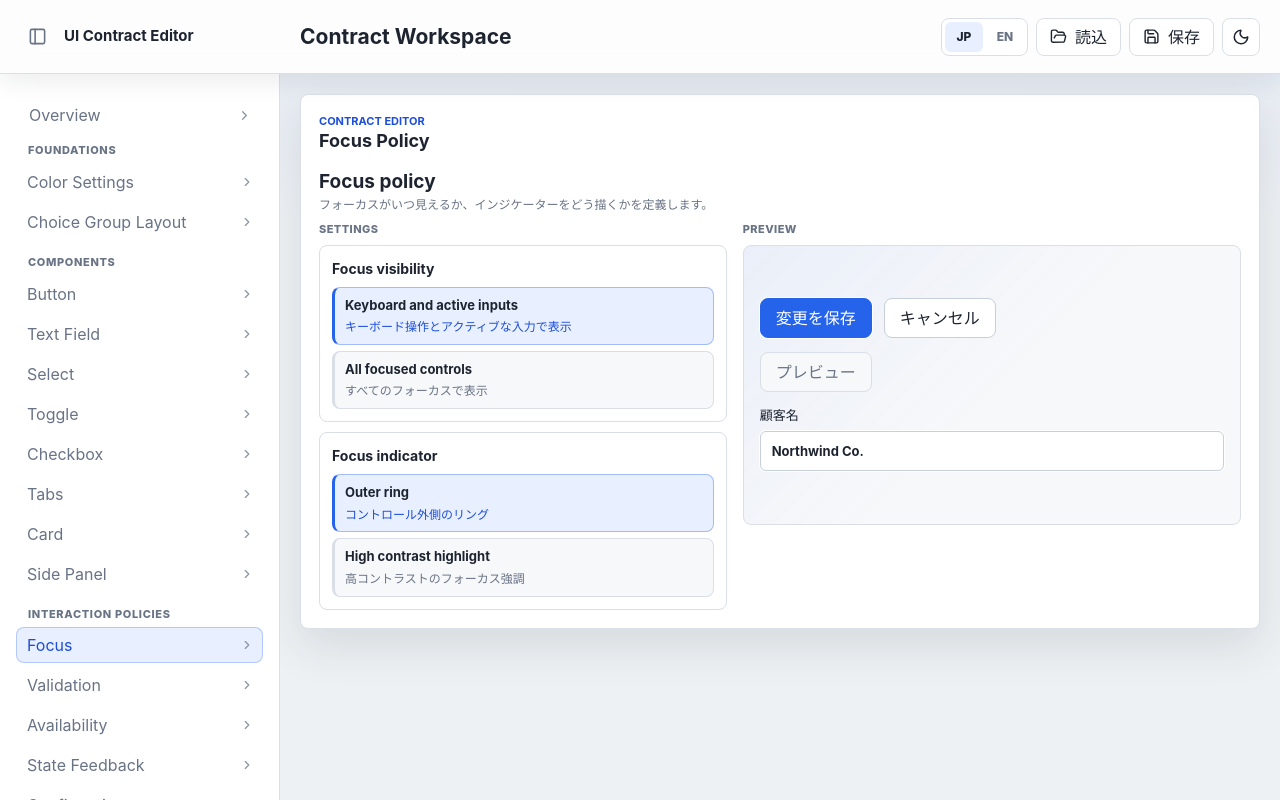
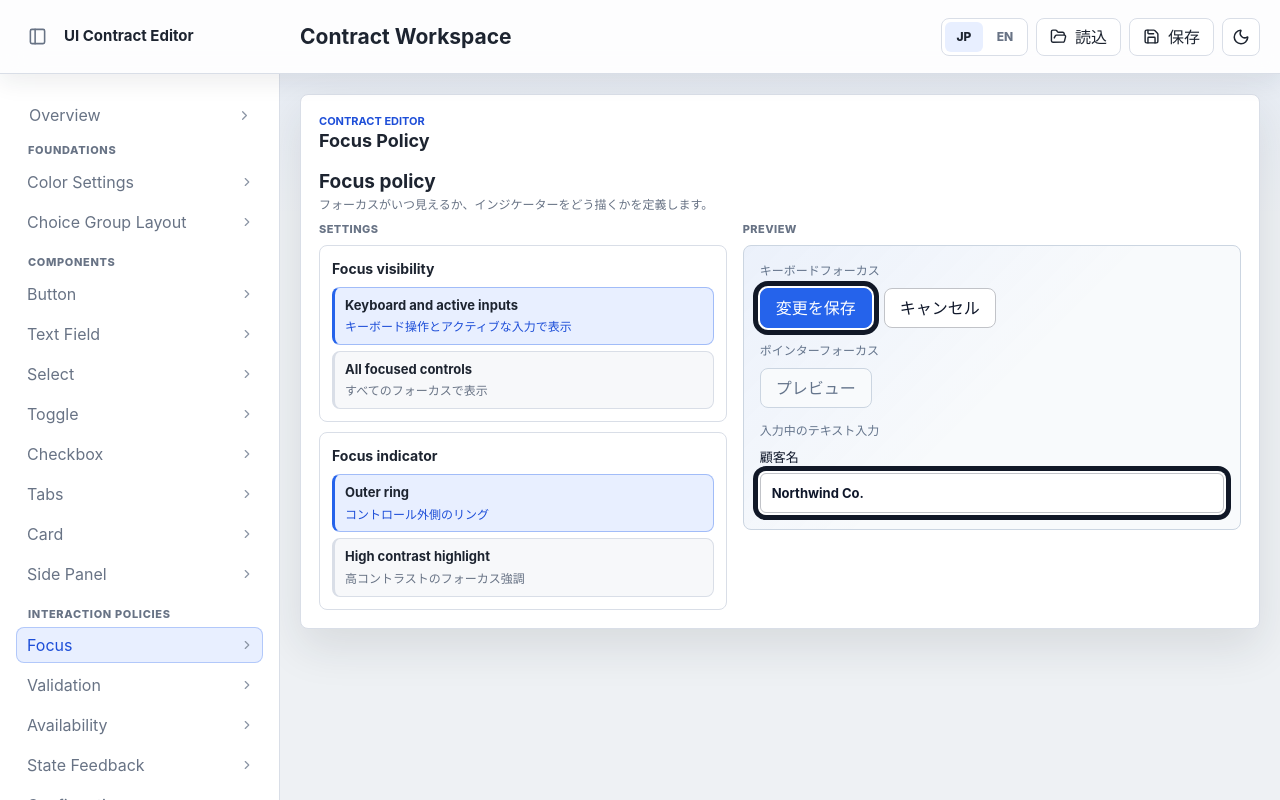
Before and after one commit to mk3008/ui-contract, a React (Vite) app: page / in a window 1280 px wide. Both pictures are taken after a click on the button "Focus". Built offline with nearby package versions, Linux system fonts and the light colour scheme.

Commit message:
fix(focus): render policy indicators in preview

```diff
--- a/src/main.tsx
+++ b/src/main.tsx
@@ -1212,8 +1212,11 @@ function ContractEditorPanel({
   if (selectedComponent === 'focus') {
     return (
       <FocusSectionedContractPanel
+        brandIdentity={brandIdentity}
+        colorPolicy={colorPolicy}
         focusPolicy={focusPolicy}
         onUpdate={onFocusUpdate}
+        theme={theme}
       />
     )
   }
@@ -1810,14 +1813,20 @@ function TextFieldSectionedContractPanel({
 }
 
 function FocusSectionedContractPanel({
+  brandIdentity,
+  colorPolicy,
   focusPolicy,
   onUpdate,
-}: {
+  theme,
+}: {
+  brandIdentity: BrandIdentityPolicy
+  colorPolicy: ColorPolicy
   focusPolicy: UiContract['interactionPolicy']['focus']
   onUpdate: <Key extends keyof UiContract['interactionPolicy']['focus']>(
     key: Key,
     value: UiContract['interactionPolicy']['focus'][Key],
   ) => void
+  theme: Theme
 }) {
   return (
     <div className="select-sectioned-panel">
@@ -1840,7 +1849,7 @@ function FocusSectionedContractPanel({
             />
           </>
         }
-        preview={<FocusPreviewStage focusPolicy={focusPolicy} />}
+        preview={<FocusPreviewStage focusPolicy={focusPolicy} previewStyle={toColorPreviewStyle(colorPolicy, brandIdentity, theme)} />}
       />
     </div>
   )
@@ -2377,15 +2386,18 @@ function AvailabilityPreviewStage({
 
 function FocusPreviewStage({
   focusPolicy,
+  previewStyle,
 }: {
   focusPolicy: UiContract['interactionPolicy']['focus']
+  previewStyle?: React.CSSProperties
 }) {
   const focusClass = `focus-style-${focusPolicy.indicatorStyle}`
   const showPointerFocus = focusPolicy.visibility === 'all-focused-controls'
 
   return (
-    <div className={`focus-stage ${focusClass}`}>
+    <div className={`focus-stage ${focusClass}`} style={previewStyle}>
       <div className="focus-sample-section">
+        <span>Keyboard focus</span>
         <div className="focus-sample-row">
           <button className="focus-sample-control focus-sample-primary is-focused" type="button">
             Save changes
@@ -2397,6 +2409,7 @@ function FocusPreviewStage({
       </div>
 
       <div className="focus-sample-section">
+        <span>Pointer focus</span>
         <div className="focus-sample-row">
           <button
             className={`focus-sample-control ${showPointerFocus ? 'is-focused' : 'is-pointer-quiet'}`}
@@ -2408,6 +2421,7 @@ function FocusPreviewStage({
       </div>
 
       <div className="focus-sample-section">
+        <span>Active text input</span>
         <label className="focus-sample-field">
           <span>Customer name</span>
           <input className="focus-sample-input is-focused" readOnly value="Northwind Co." />
--- a/src/styles.css
+++ b/src/styles.css
@@ -3079,16 +3079,18 @@ h3 {
 
 .focus-style-outer-ring .is-focused {
   outline: 3px solid var(--focus-outer);
-  outline-offset: 3px;
-  box-shadow: 0 0 0 1px var(--surface);
+  outline-offset: 4px;
+  box-shadow:
+    0 0 0 2px var(--surface),
+    0 0 0 5px var(--focus-outer);
 }
 
 .focus-style-high-contrast-highlight .is-focused {
-  outline: 3px solid var(--focus-inner);
-  outline-offset: 3px;
+  outline: 4px solid var(--focus-inner);
+  outline-offset: 4px;
   box-shadow:
-    0 0 0 6px var(--focus-outer),
-    0 0 0 8px var(--surface);
+    0 0 0 3px var(--surface),
+    0 0 0 7px var(--focus-outer);
 }
 
 .preview-button-wrap {
```
Also changed, not shown: 1 other file (tests, documents, lock files or other folders).
